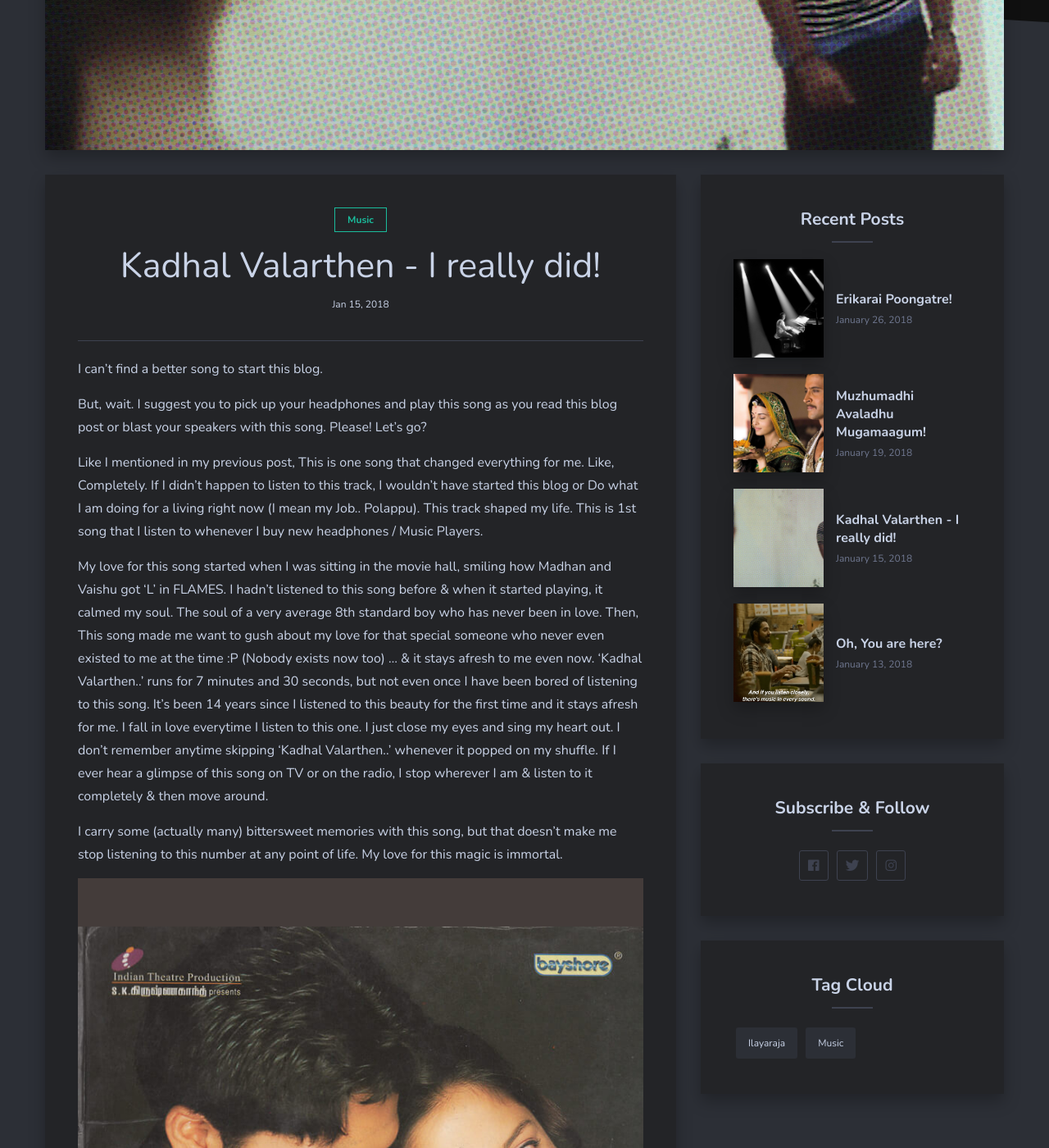
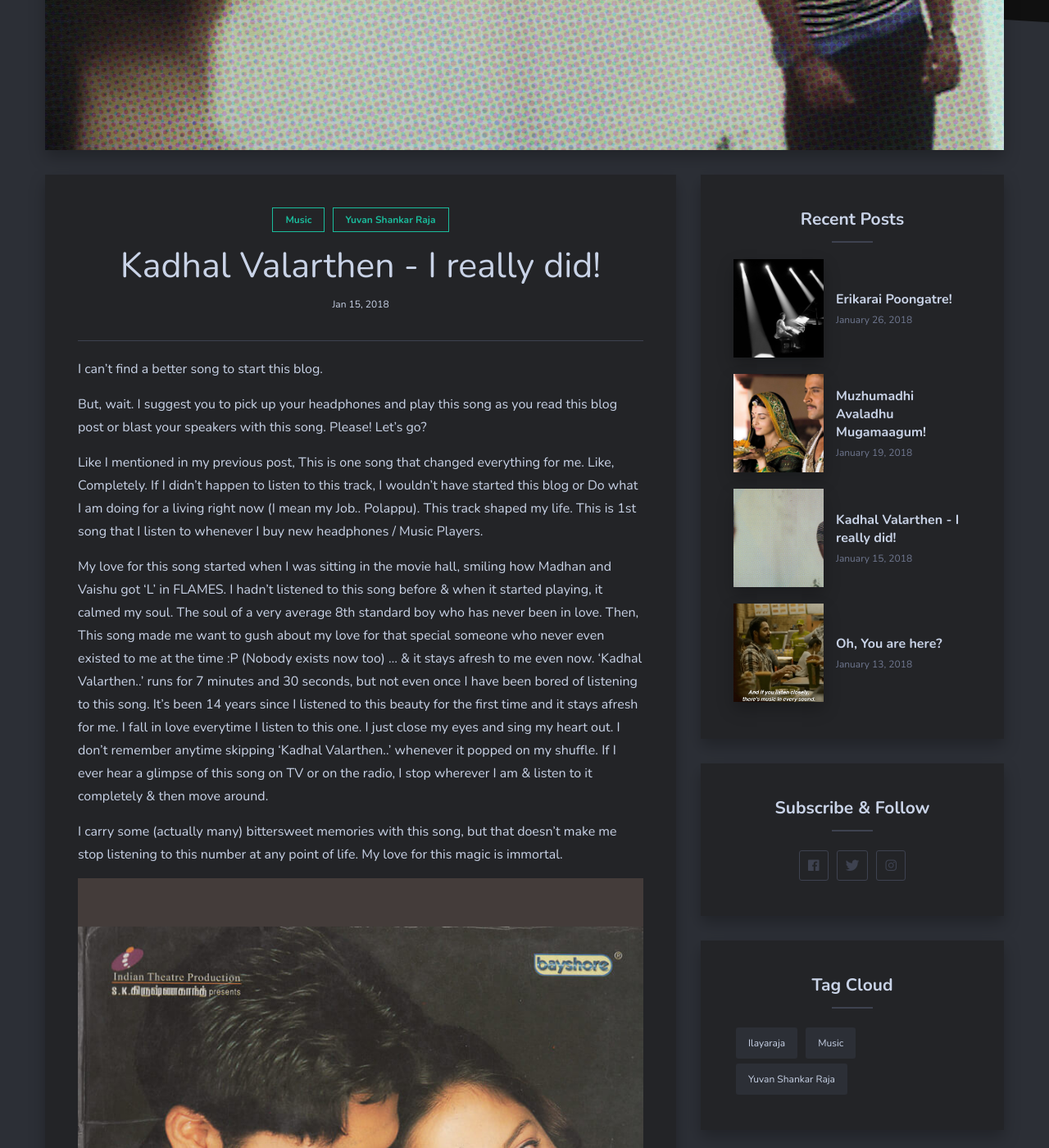
Before and after one commit to pattukkaaran/Cassette, a Jekyll site: the page built from _posts/2018-01-15-kadhal-valarthen.markdown, in a window 1280 px wide and 1400 px high, scrolled down 572 px. Shown: the whole window at 82% size. Built offline with Jekyll 4.4.1, drawn with Linux system fonts in a browser that asks for light colours; comment, search, counter and statistics services are not loaded.

Commit message:
Update 2018-01-15-kadhal-valarthen.markdown

```diff
--- a/_posts/2018-01-15-kadhal-valarthen.markdown
+++ b/_posts/2018-01-15-kadhal-valarthen.markdown
@@ -3,7 +3,7 @@ layout: post
 title:  Kadhal Valarthen - I really did!
 date:   2018-01-15 12:00:55 +0530
 image:  kadhal-valarthen.png
-tags:   [Music]
+tags:   [Music, Yuvan Shankar Raja]
 slug: kadhal-valarthen
 author-name: 'Anonymous'
 ---
```
